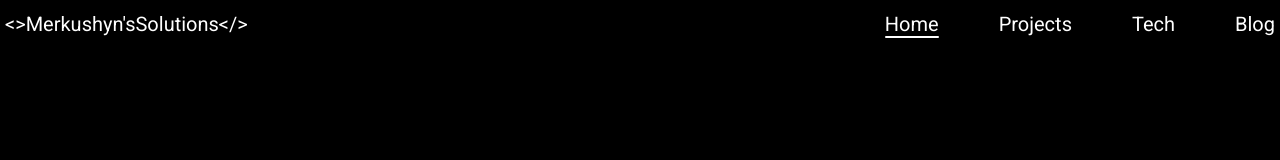
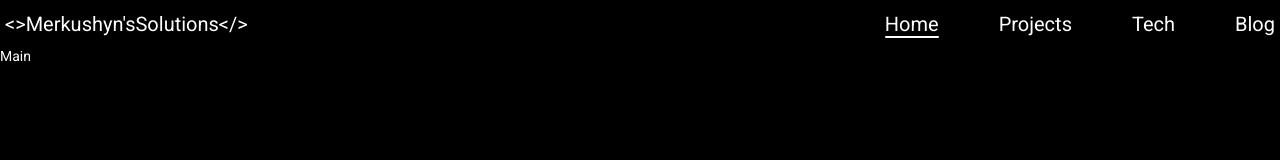
Before and after one commit to ArtemMerkushyn/byMerkushyn, a React (Create React App) app: page / in a window 1280 px wide. Shown: the top 160 px of the page. Built offline with nearby package versions, Linux system fonts and the light colour scheme.

Commit message:
configured routing on the site

```diff
--- a/src/App.js
+++ b/src/App.js
@@ -1,10 +1,12 @@
 import './styles/_main.scss';
 import { Header } from './components/header/Header';
+import { Outlet } from 'react-router-dom';
 
 function App() {
   return (
       <>
         <Header/>
+        <Outlet/>
       </>
   );
 }
--- a/src/index.js
+++ b/src/index.js
@@ -1,13 +1,11 @@
 import React from 'react';
 import ReactDOM from 'react-dom/client';
-import App from './App';
-import { BrowserRouter } from 'react-router-dom';
+import { RouterProvider } from 'react-router-dom';
+import { router } from './router';
 
 const root = ReactDOM.createRoot(document.getElementById('root'));
 root.render(
   <React.StrictMode>
-    <BrowserRouter>
-      <App />
-    </BrowserRouter>
+    <RouterProvider router={router}/>
   </React.StrictMode>
 );
--- /dev/null
+++ b/src/pages/Main/Main.jsx
@@ -0,0 +1,7 @@
+import styles from './main.module.scss';
+
+export const Main = () => {
+    return (
+        <div>Main</div>
+    );
+}
--- /dev/null
+++ b/src/router.js
@@ -0,0 +1,17 @@
+import { createBrowserRouter } from "react-router-dom";
+import App from './App';
+import { Main } from "./pages/Main/Main";
+
+
+export const router = createBrowserRouter([
+    {
+        path: '/',
+        element: <App/>,
+        children: [
+            {
+                index: true,
+                element: <Main/>,
+            },
+        ]
+    }
+]);
```
Also changed, not shown: src/pages/Main/main.module.scss (added).
